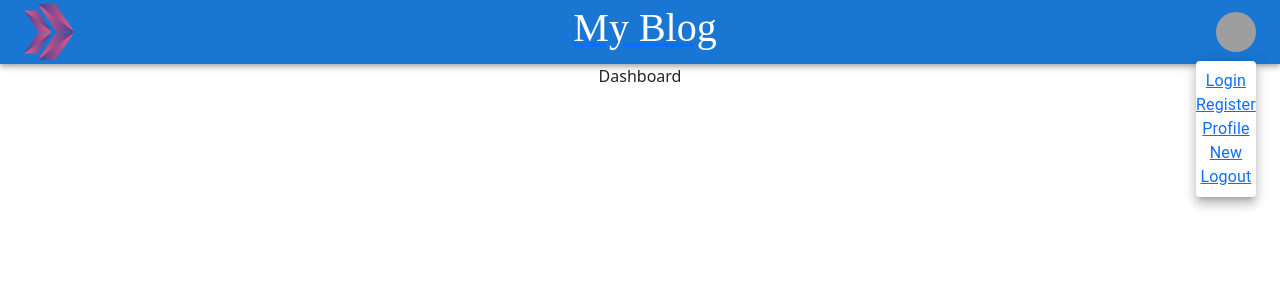
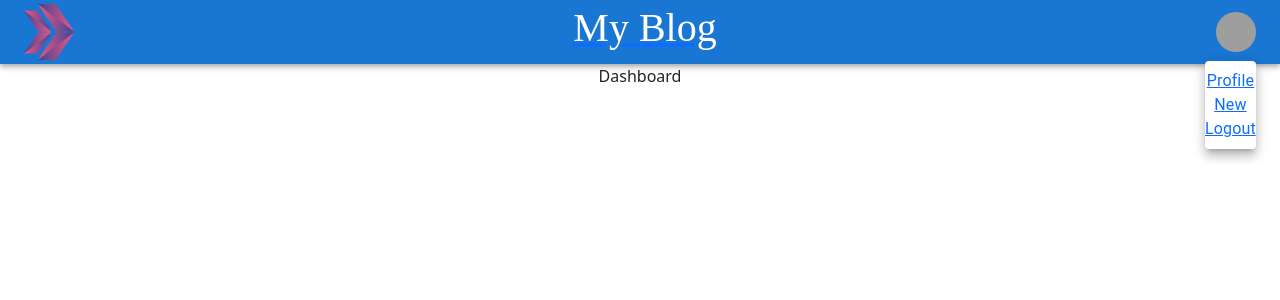
Before and after one commit to yildirimesutx/react_fireblog_milestone_project, a React (Create React App) app: page /dashboard in a window 1280 px wide. Both pictures are taken after a click on the button "Open settings". Shown: the top 300 px of the page. Built offline with nearby package versions, Linux system fonts and the light colour scheme; grey boxes are pictures that could not be loaded; a web font is replaced by a local one.

Commit message:
login user control

```diff
--- a/src/components/Navbar.css
+++ b/src/components/Navbar.css
@@ -11,9 +11,14 @@
     display: flex;
     justify-content: space-between;
     width:100%;
+
 }
 h1{
     color: white;
     text-decoration: none;
     font-family: 'Girassol', cursive;
 }
+
+.bar{
+    background-color: aquamarine;
+}
--- a/src/components/Navbar.js
+++ b/src/components/Navbar.js
@@ -77,21 +77,18 @@ const Navbar = () => {
               open={Boolean(anchorElUser)}
               onClose={handleCloseUserMenu}
             >
-
-
-
-         {register.map((setting) => (
-
-        <NavLink to={"/"+setting.toLocaleLowerCase()} key={setting} onClick={handleCloseUserMenu}>
-         <Typography textAlign="center">{setting}</Typography>
-        </NavLink>
-          ))}
-
-               {settings.map((setting) => (
-                <NavLink to={"/"+setting.toLocaleLowerCase()} key={setting} onClick={handleCloseUserMenu}>
-                <Typography textAlign="center">{setting}</Typography>
-               </NavLink>
-              ))}
+            {user ? (
+              settings.map((setting) => (
+               <NavLink to={"/"+setting.toLocaleLowerCase()} key={setting} onClick={handleCloseUserMenu}>
+              <Typography textAlign="center">{setting}</Typography>
+              </NavLink> ))
+            ) : (
+              register.map((setting) => (
+                <  NavLink to={"/"+setting.toLocaleLowerCase()} key={setting} onClick={handleCloseUserMenu}>
+                 <Typography textAlign="center">{setting}</Typography>
+                </NavLink>
+                  ))
+            ) }
             </Menu>
           </Box>
         </Toolbar>
```
